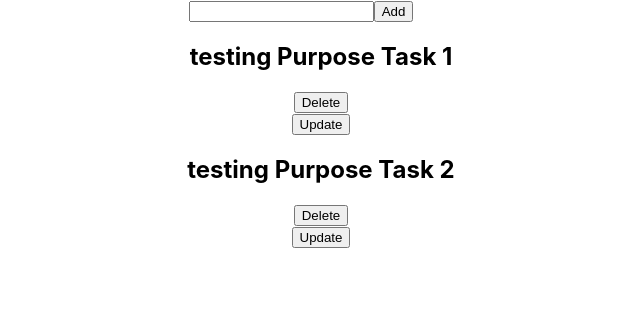
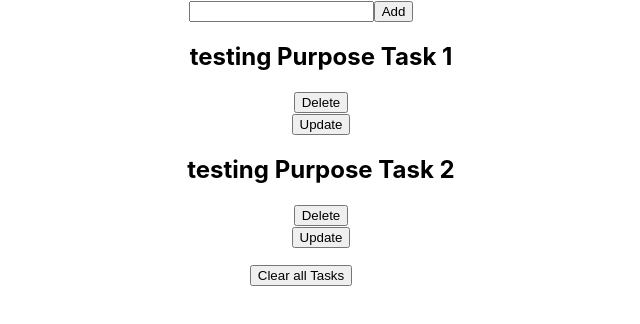
Before and after one commit to BaselQq/react_todolist, a React (Create React App) app: page / in a window 1280 px wide. Shown: the top 324 px of the page, without its empty margins (339-979 px from the left). Built offline with nearby package versions, Linux system fonts and the light colour scheme.

Commit message:
added clear all tasks button

```diff
--- a/src/components/TaskList.js
+++ b/src/components/TaskList.js
@@ -1,15 +1,22 @@
+import { useState } from "react";
 import Task from "./Task";
 
 const TaskList = (props) => {
+  const [allTasks, setAllTasks] = useState(props.tasks);
+
+  const clearAllTasks = () => {
+    setAllTasks(false);
+  };
+
   return (
-    <ul>
+    <div>
+      {allTasks && <ul>
         {props.tasks.map((enteredTask) => (
-          <Task
-            key={enteredTask.id}
-            title={enteredTask.title}
-          />
+          <Task key={enteredTask.id} title={enteredTask.title} />
         ))}
-    </ul>
+      </ul>}
+      <button onClick={clearAllTasks}>Clear all Tasks</button>
+    </div>
   );
 };
 
```
